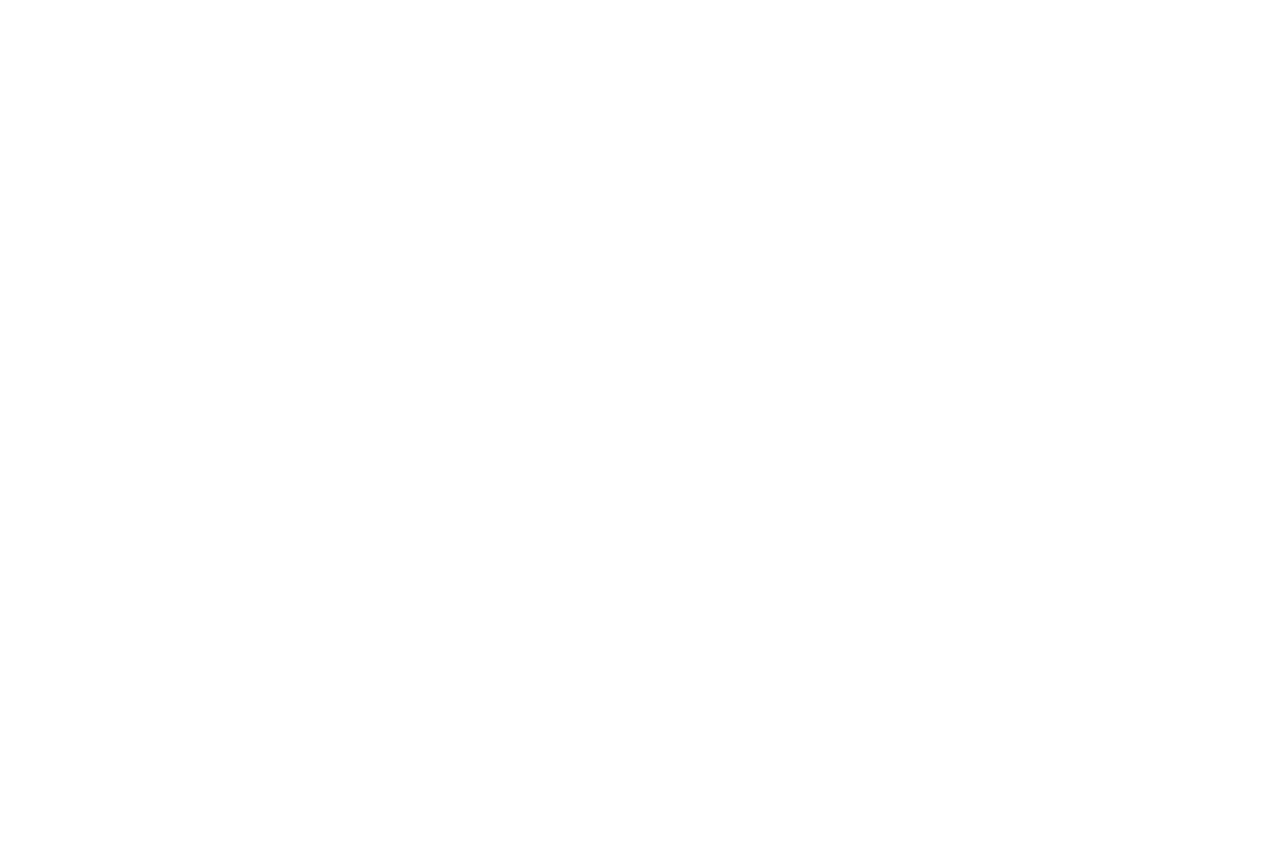
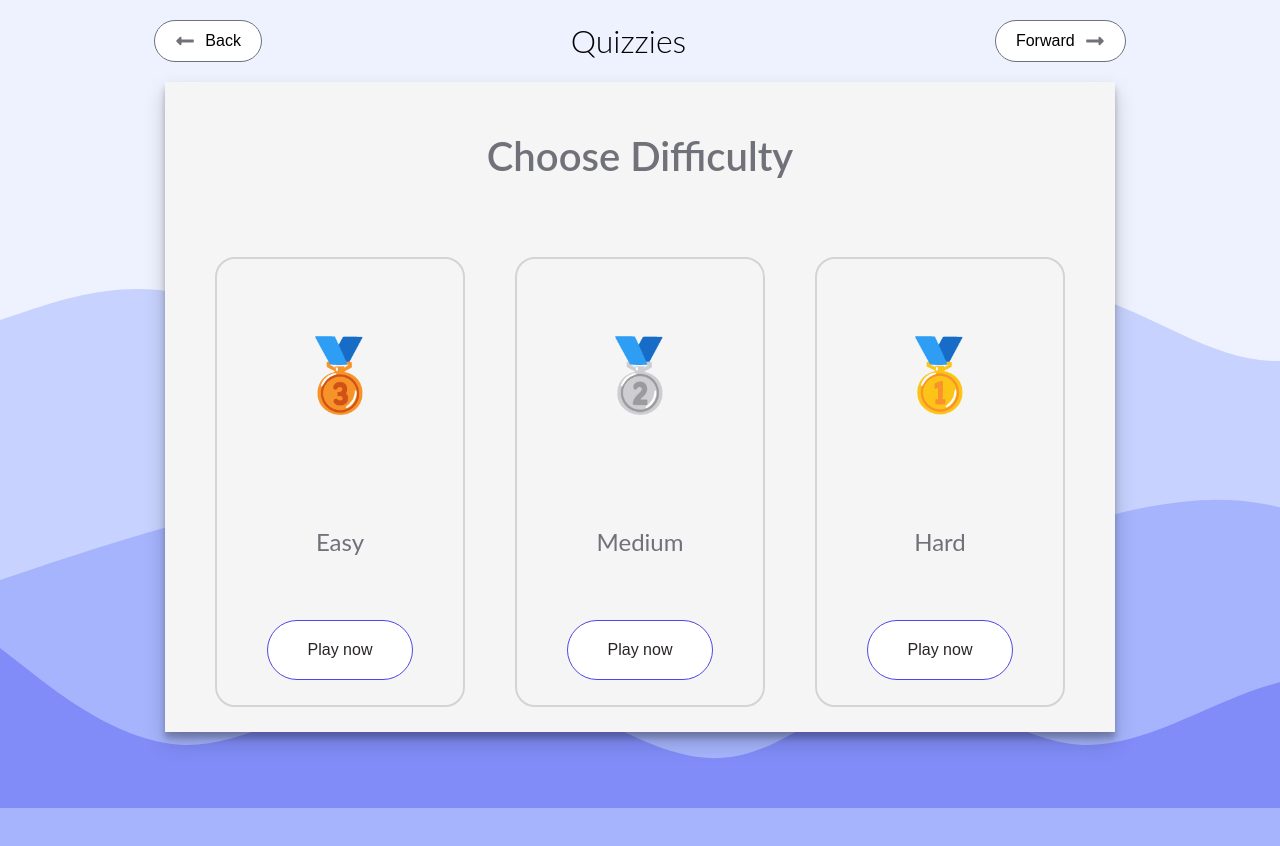
Before and after one commit to Kitzvv/QuizApp, a React (Vite) app: page /level in a window 1280 px wide. Before the commit this address had no page. Shown: the top 846 px of the page. Before the commit the page ends 800 px from the top, so only its background shows below. Built offline with nearby package versions, Linux system fonts and the light colour scheme.

Commit message:
Difficulty page

```diff
--- a/src/App.tsx
+++ b/src/App.tsx
@@ -3,6 +3,7 @@
 import Homepage from "./pages/Homepage";
 import AppLayout from "./AppLayout";
 import Categories from "./pages/Categories";
+import ChooseLevel from "./pages/ChooseLevel";
 
 function App() {
   return (
@@ -12,6 +13,7 @@
         <Route element={<AppLayout />}>
           <Route index element={<Homepage />}></Route>
           <Route path="categories" element={<Categories />}></Route>
+          <Route path="level" element={<ChooseLevel />}></Route>
         </Route>
       </Routes>
     </BrowserRouter>
--- a/src/pages/Categories.tsx
+++ b/src/pages/Categories.tsx
@@ -25,7 +25,6 @@
 `;
 
 const StyledContainer = styled.div`
-  border: 2px solid #a3a3a3;
   border-radius: 2rem;
 
   background-color: #fafafa;
@@ -46,10 +45,10 @@
 
   display: flex;
   flex-direction: column;
-
+  gap: 0.1rem;
   justify-content: center;
   align-items: center;
-  gap: 1rem;
+
   cursor: pointer;
 `;
 
@@ -66,42 +65,42 @@
       <FlexContainer>
         <StyledContainer>
           <CategoryContainer>
-            <IconContext.Provider value={{ color: "#71717a", size: "7rem" }}>
+            <IconContext.Provider value={{ color: "#71717a", size: "6rem" }}>
               <PiFilmSlateThin />
             </IconContext.Provider>
             <StyledCategoryName>Movies</StyledCategoryName>
           </CategoryContainer>
 
           <CategoryContainer>
-            <IconContext.Provider value={{ color: "#71717a", size: "7rem" }}>
+            <IconContext.Provider value={{ color: "#71717a", size: "6rem" }}>
               <CiMusicNote1 />
             </IconContext.Provider>
             <StyledCategoryName>Music</StyledCategoryName>
           </CategoryContainer>
 
           <CategoryContainer>
-            <IconContext.Provider value={{ color: "#71717a", size: "7rem" }}>
+            <IconContext.Provider value={{ color: "#71717a", size: "6rem" }}>
               <LuBook />
             </IconContext.Provider>
             <StyledCategoryName>Books</StyledCategoryName>
           </CategoryContainer>
 
           <CategoryContainer>
-            <IconContext.Provider value={{ color: "#71717a", size: "7rem" }}>
+            <IconContext.Provider value={{ color: "#71717a", size: "6rem" }}>
               <IoGameControllerOutline />
             </IconContext.Provider>
             <StyledCategoryName>Games</StyledCategoryName>
           </CategoryContainer>
 
           <CategoryContainer>
-            <IconContext.Provider value={{ color: "#71717a", size: "7rem" }}>
+            <IconContext.Provider value={{ color: "#71717a", size: "6rem" }}>
               <IoIosGlobe />
             </IconContext.Provider>
             <StyledCategoryName>Geography</StyledCategoryName>
           </CategoryContainer>
 
           <CategoryContainer>
-            <IconContext.Provider value={{ color: "#71717a", size: "7rem" }}>
+            <IconContext.Provider value={{ color: "#71717a", size: "6rem" }}>
               <IoLeafOutline />
             </IconContext.Provider>
             <StyledCategoryName>Science and Nature</StyledCategoryName>
--- /dev/null
+++ b/src/pages/ChooseLevel.tsx
@@ -0,0 +1,93 @@
+import styled from "styled-components";
+
+const LevelContainer = styled.div`
+  display: flex;
+  height: 55rem;
+
+  justify-content: space-between;
+  width: 100%;
+  gap: 2rem;
+  padding: 5rem;
+`;
+
+const StyledContainer = styled.div`
+  display: flex;
+  flex-direction: column;
+  justify-content: center;
+  align-items: center;
+`;
+
+const StyledH1 = styled.h1`
+  color: #71717a;
+  font-size: 4rem;
+  text-align: center;
+  margin-top: 5rem;
+  font-weight: 600;
+  display: flex;
+  flex-direction: column;
+  align-items: center;
+  gap: 1.2rem;
+`;
+
+const Level = styled.div`
+  border: 2px solid #d4d4d4;
+  border-radius: 2rem;
+  height: 100%;
+  width: 25rem;
+
+  display: flex;
+  flex-direction: column;
+  gap: 4rem;
+  align-items: center;
+  justify-content: center;
+`;
+
+const StyledEmoji = styled.h1`
+  font-size: 7rem;
+`;
+
+const StyledDifficulty = styled.p`
+  font-size: 2.4rem;
+  color: #71717a;
+`;
+
+const StyledButton = styled.button`
+  background-color: #fff;
+  padding: 2rem 4rem;
+  font-size: 1.6rem;
+  border-radius: 10rem;
+  border: 1px solid #4f46e5;
+  color: #292524;
+
+  &:hover {
+    background-color: #eef2ff;
+    transition: all 0.5s;
+  }
+`;
+
+function ChooseLevel() {
+  return (
+    <StyledContainer>
+      <StyledH1>Choose Difficulty</StyledH1>
+      <LevelContainer>
+        <Level>
+          <StyledEmoji>🥉</StyledEmoji>
+          <StyledDifficulty>Easy</StyledDifficulty>
+          <StyledButton>Play now</StyledButton>
+        </Level>
+        <Level>
+          <StyledEmoji>🥈</StyledEmoji>
+          <StyledDifficulty>Medium</StyledDifficulty>
+          <StyledButton>Play now</StyledButton>
+        </Level>
+        <Level>
+          <StyledEmoji>🥇</StyledEmoji>
+          <StyledDifficulty>Hard</StyledDifficulty>
+          <StyledButton>Play now</StyledButton>
+        </Level>
+      </LevelContainer>
+    </StyledContainer>
+  );
+}
+
+export default ChooseLevel;
```
